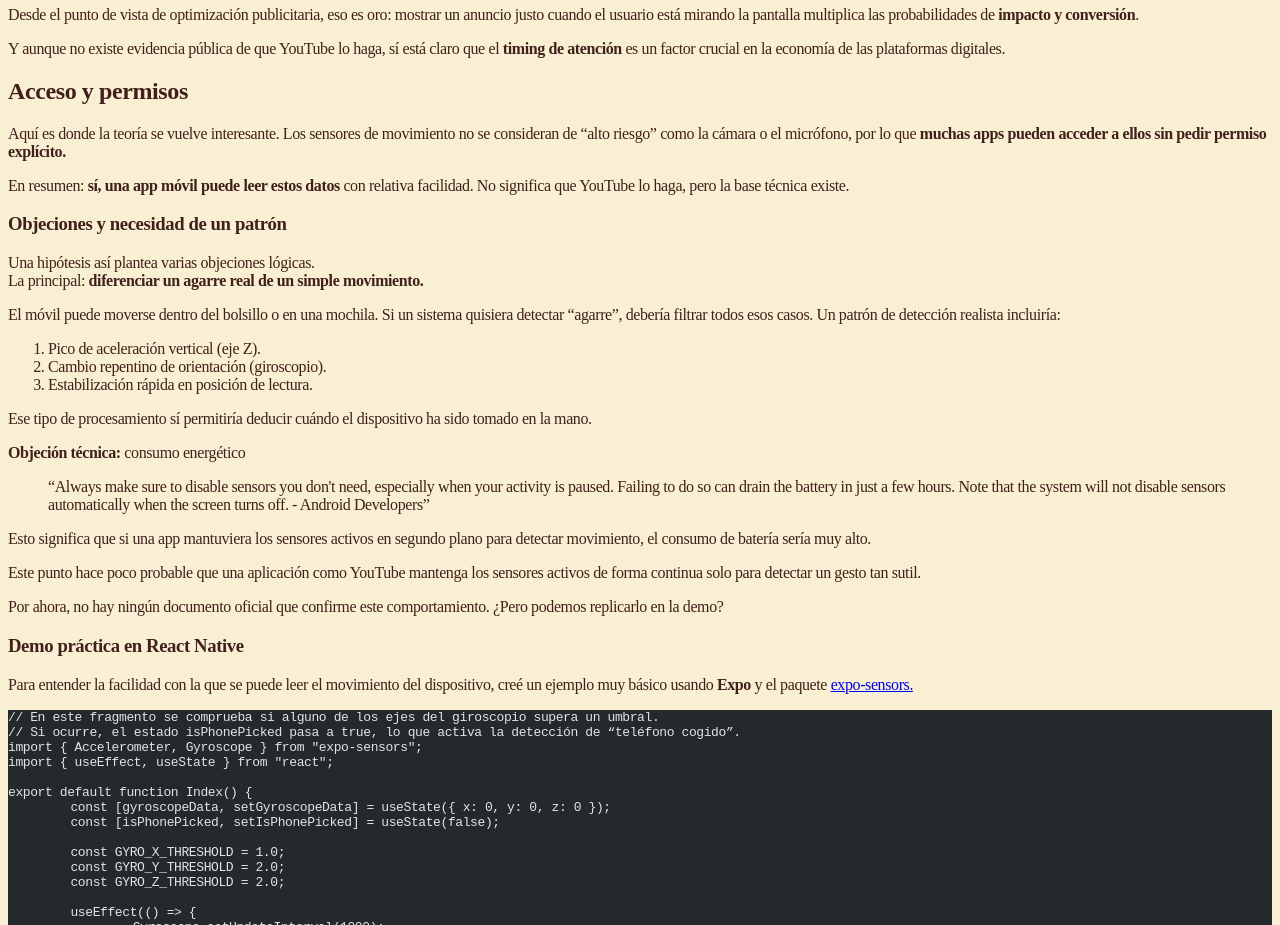
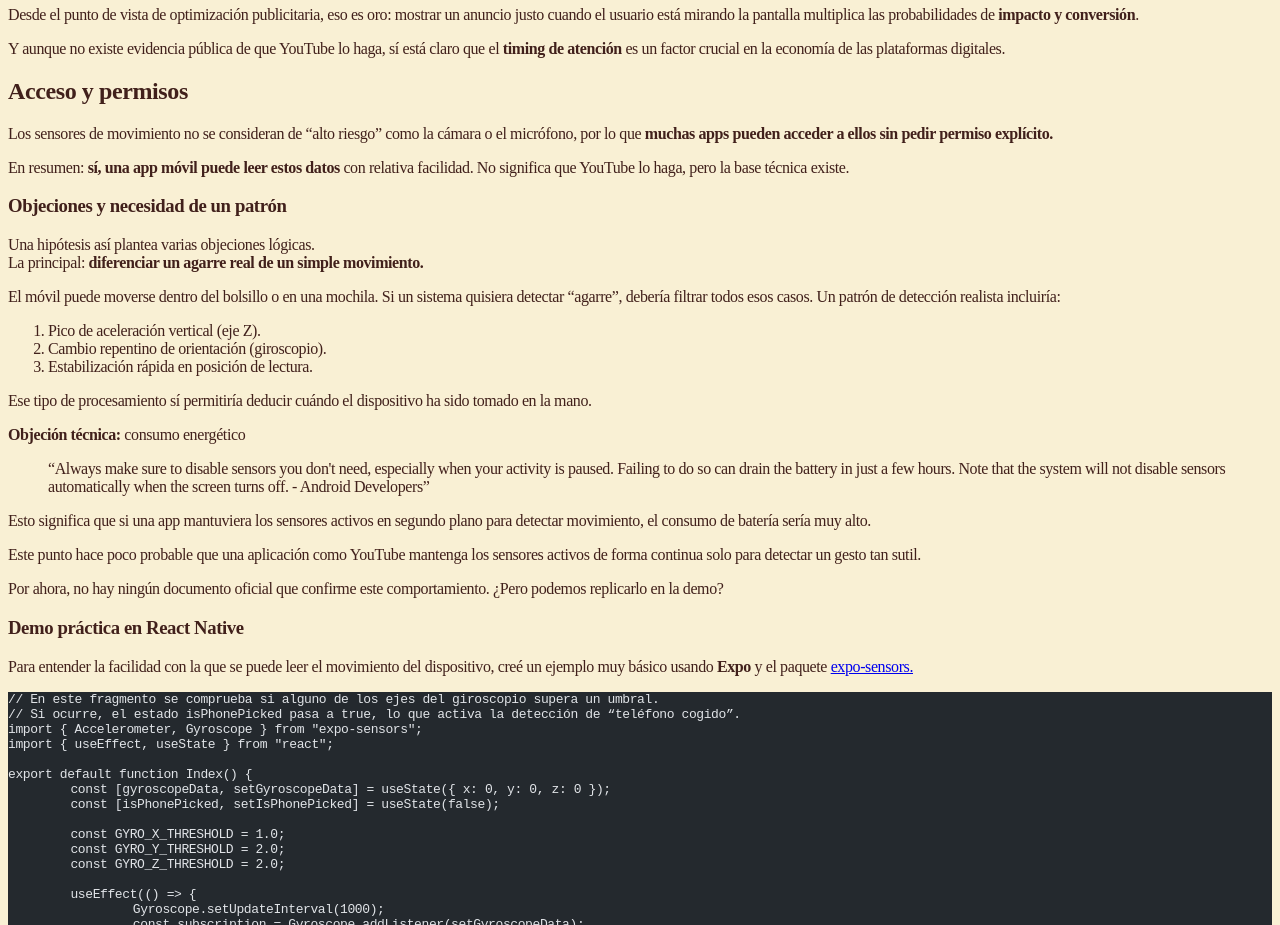
Before and after one commit to oleojake/portfolio, an Astro site: page /posts/youtube-detecta-movimiento-smartphone in a window 1280 px wide. Shown: the part 980-1905 px from the top of the page. Built offline with nearby package versions, Linux system fonts and the light colour scheme; Astro itself is replaced by a stand-in of ours; code samples lack their colours.

Commit message:
modify-post: youtube-detecta-movimiento

```diff
--- a/src/content/posts/youtube-detecta-movimiento-smartphone.md
+++ b/src/content/posts/youtube-detecta-movimiento-smartphone.md
@@ -40,7 +40,7 @@ mostrar un anuncio justo cuando el usuario está mirando la pantalla multiplica
 el <b>timing de atención</b> es un factor crucial en la economía de las plataformas digitales.</p>
 
 <h2 class="mt-5 mb-0">Acceso y permisos</h2>
-<p>Aquí es donde la teoría se vuelve interesante. Los sensores de movimiento no se consideran de “alto riesgo” como la cámara o el micrófono, por lo que <b>muchas apps pueden acceder a ellos sin pedir permiso explícito.</b></p>
+<p>Los sensores de movimiento no se consideran de “alto riesgo” como la cámara o el micrófono, por lo que <b>muchas apps pueden acceder a ellos sin pedir permiso explícito.</b></p>
 <p>En resumen: <b>sí, una app móvil puede leer estos datos</b> con relativa facilidad. No significa que YouTube lo haga, pero la base técnica existe.</p>
 
 <h3 class="mt-5 mb-0">Objeciones y necesidad de un patrón</h3>
```
